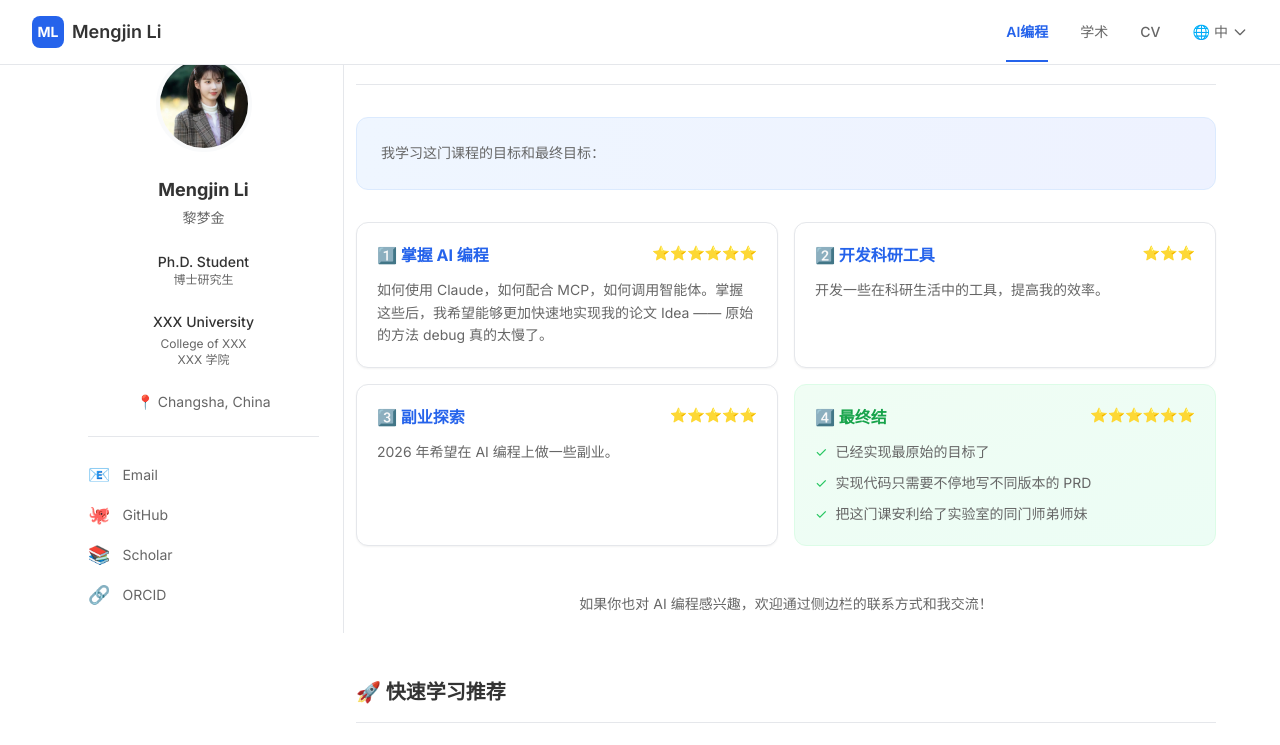
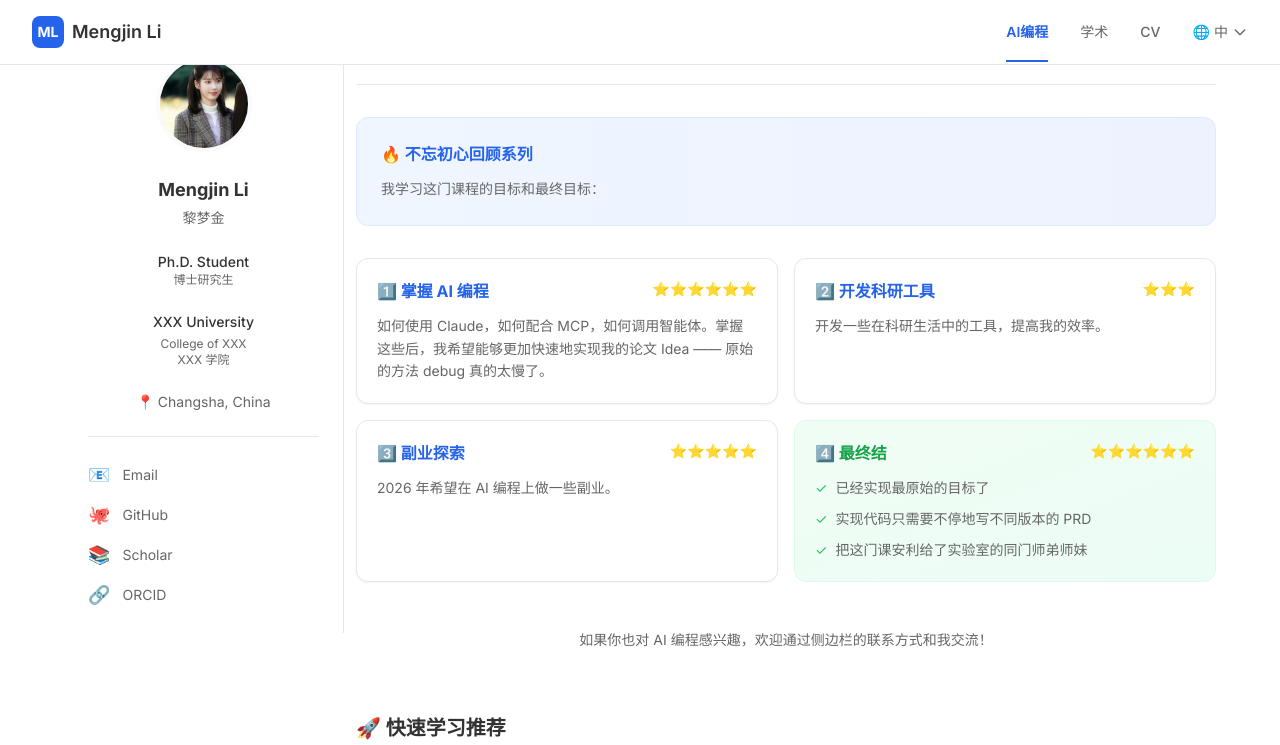
Before and after one commit to lmj0209/WayToAgicStudyHomepage, a Next.js app: page / in a window 1280 px wide. Shown: the top 745 px of the page. Built offline with nearby package versions, Linux system fonts and the light colour scheme.

Commit message:
feat: 添加不忘初心回顾系列标题

```diff
--- a/components/AIAboutMe.tsx
+++ b/components/AIAboutMe.tsx
@@ -11,6 +11,7 @@
       <div className="space-y-8">
         {/* 引言 */}
         <div className="bg-gradient-to-r from-blue-50 to-indigo-50 rounded-xl p-6 border border-blue-100">
+          <h3 className="text-base font-bold text-primary mb-3">🔥 不忘初心回顾系列</h3>
           <p className="text-sm text-text-secondary leading-relaxed">
             我学习这门课程的目标和最终目标：
           </p>
```
